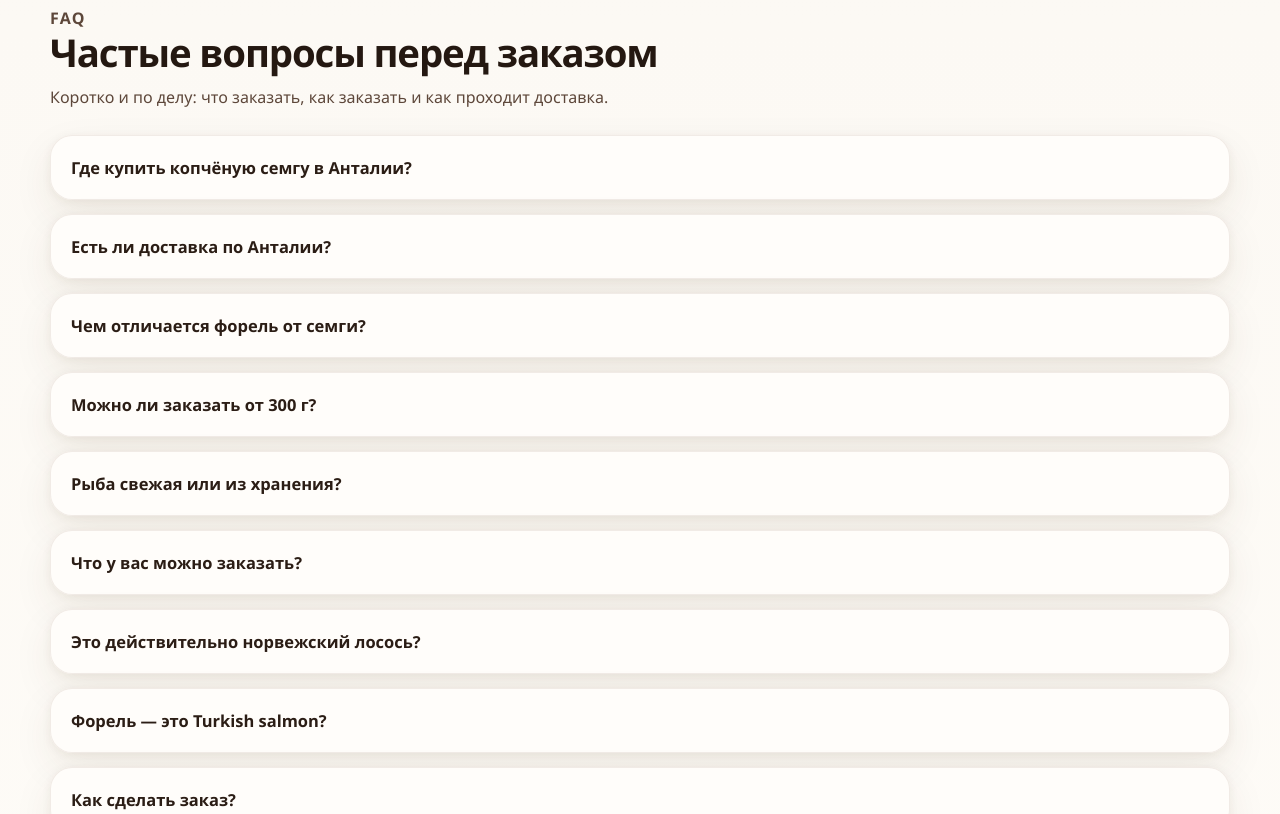
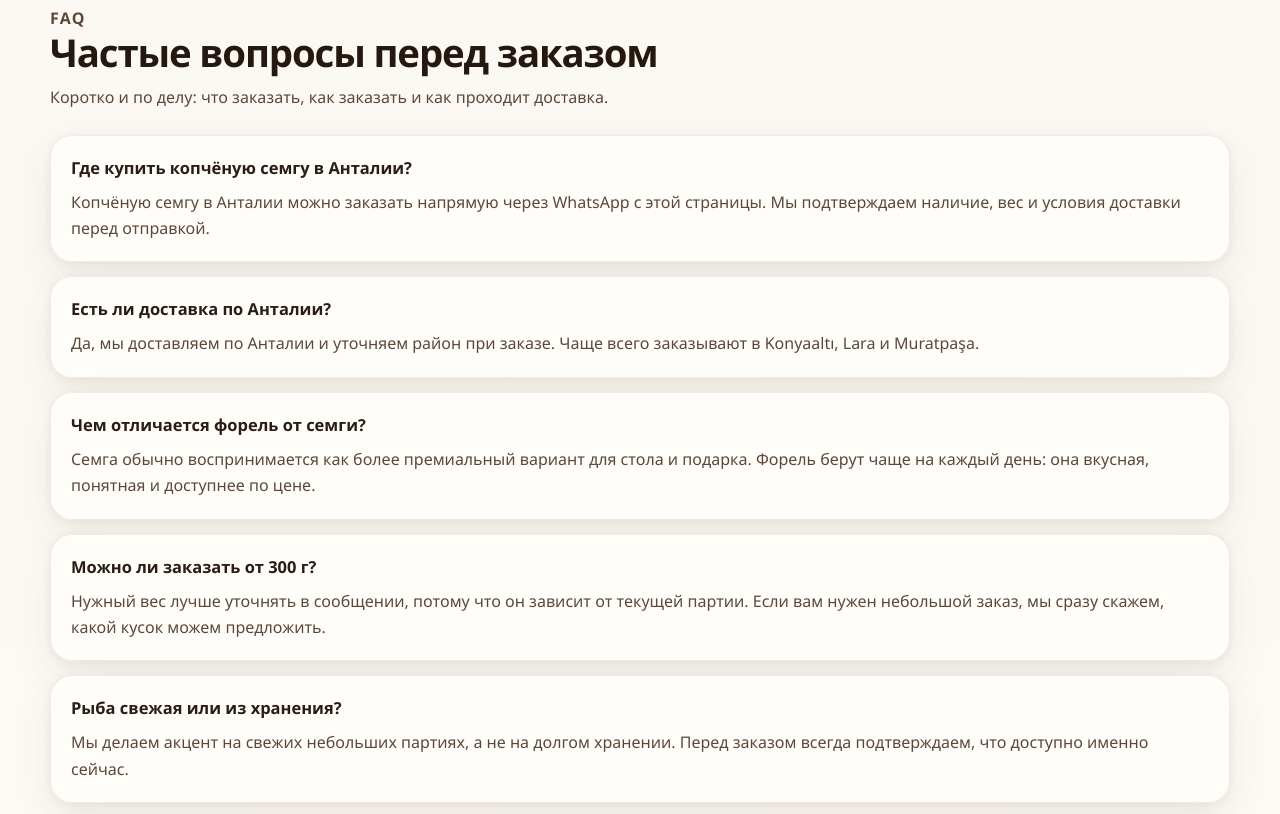
Before and after one commit to Ramiz2284/smokedFish_vercel, a React (Vite) app: page / in a window 1280 px wide. Shown: the part 3320-4134 px from the top of the page. Built offline with nearby package versions, Linux system fonts and the light colour scheme.

Commit message:
Strengthen AI crawlability and FAQ visibility

```diff
--- a/index.html
+++ b/index.html
@@ -36,10 +36,11 @@
 			content="Норвежский лосось и копчёная форель с доставкой по Antalya. Свежие партии и прямой заказ."
 		/>
 		<meta name="twitter:image" content="https://smoked-fish-vercel.vercel.app/images/somon.jpg" />
+		<!--prerender-schema-->
 	</head>
 
 	<body>
-		<div id="root"></div>
+		<div id="root"><!--prerender-root--></div>
 		<script type="module" src="/src/main.jsx"></script>
 	</body>
 </html>
--- a/scripts/postbuild-prerender.mjs
+++ b/scripts/postbuild-prerender.mjs
@@ -26,6 +26,11 @@ const escapeHtml = value =>
 		.replaceAll("'", '&#39;')
 
 const ctaHref = `${WHATSAPP_URL}?text=${encodeURIComponent(ctaMessage)}`
+const schemaMarkup = [
+	`<script type="application/ld+json">${JSON.stringify(localBusinessSchema)}</script>`,
+	`<script type="application/ld+json">${JSON.stringify(productSchema)}</script>`,
+	`<script type="application/ld+json">${JSON.stringify(faqSchema)}</script>`,
+].join('\n')
 
 const renderCTA = compact => `
 	<div class="cta-cluster ${compact ? 'cta-cluster--compact' : ''}">
@@ -38,9 +43,6 @@ const renderCTA = compact => `
 `
 
 const prerenderedHtml = `
-<script type="application/ld+json">${JSON.stringify(localBusinessSchema)}</script>
-<script type="application/ld+json">${JSON.stringify(productSchema)}</script>
-<script type="application/ld+json">${JSON.stringify(faqSchema)}</script>
 <div class="page-shell">
 	<header class="hero">
 		<nav class="topbar" aria-label="Основная навигация">
@@ -181,10 +183,10 @@ const prerenderedHtml = `
 				${faqs
 					.map(
 						item => `
-					<details class="faq-item">
-						<summary>${escapeHtml(item.question)}</summary>
+					<article class="faq-item">
+						<h3>${escapeHtml(item.question)}</h3>
 						<p>${escapeHtml(item.answer)}</p>
-					</details>`,
+					</article>`,
 					)
 					.join('')}
 			</div>
@@ -203,10 +205,9 @@ const prerenderedHtml = `
 
 const distIndexPath = path.resolve('dist/index.html')
 const currentHtml = await fs.readFile(distIndexPath, 'utf8')
-const updatedHtml = currentHtml.replace(
-	'<div id="root"></div>',
-	`<div id="root">${prerenderedHtml}</div>`,
-)
+const updatedHtml = currentHtml
+	.replace('<!--prerender-schema-->', schemaMarkup)
+	.replace('<!--prerender-root-->', prerenderedHtml)
 
 if (updatedHtml === currentHtml) {
 	throw new Error('Не удалось внедрить предрендеренный HTML в dist/index.html')
--- a/src/App.css
+++ b/src/App.css
@@ -422,25 +422,18 @@ img {
 	border-radius: 22px;
 	background: rgba(255, 253, 250, 0.96);
 	border: 1px solid rgba(122, 84, 52, 0.1);
-	padding: 0 20px;
+	padding: 20px;
 }
 
-.faq-item summary {
-	cursor: pointer;
-	list-style: none;
-	padding: 20px 0;
+.faq-item h3 {
+	margin: 0 0 10px;
 	font-size: 1.03rem;
 	font-weight: 700;
 	color: #2b1d15;
 }
 
-.faq-item summary::-webkit-details-marker {
-	display: none;
-}
-
 .faq-item p {
 	margin: 0;
-	padding: 0 0 20px;
 }
 
 .final-cta {
@@ -557,7 +550,7 @@ img {
 	}
 
 	.faq-item {
-		padding: 0 16px;
+		padding: 16px;
 	}
 }
 
--- a/src/App.jsx
+++ b/src/App.jsx
@@ -5,11 +5,8 @@ import {
 	ctaMessage,
 	ctaNote,
 	deliveryDistricts,
-	faqSchema,
 	faqs,
-	localBusinessSchema,
 	orderSteps,
-	productSchema,
 	products,
 	trustPoints,
 } from './siteContent'
@@ -47,21 +44,7 @@ function SectionHeading({ eyebrow, title, text }) {
 
 function App() {
 	return (
-		<>
-			<script
-				type='application/ld+json'
-				dangerouslySetInnerHTML={{ __html: JSON.stringify(localBusinessSchema) }}
-			/>
-			<script
-				type='application/ld+json'
-				dangerouslySetInnerHTML={{ __html: JSON.stringify(productSchema) }}
-			/>
-			<script
-				type='application/ld+json'
-				dangerouslySetInnerHTML={{ __html: JSON.stringify(faqSchema) }}
-			/>
-
-			<div className='page-shell'>
+		<div className='page-shell'>
 				<header className='hero'>
 					<nav className='topbar' aria-label='Основная навигация'>
 						<a className='brand' href='/'>
@@ -232,10 +215,10 @@ function App() {
 						/>
 						<div className='faq-list'>
 							{faqs.map(item => (
-								<details className='faq-item' key={item.question}>
-									<summary>{item.question}</summary>
+								<article className='faq-item' key={item.question}>
+									<h3>{item.question}</h3>
 									<p>{item.answer}</p>
-								</details>
+								</article>
 							))}
 						</div>
 					</section>
@@ -255,7 +238,6 @@ function App() {
 					</section>
 				</main>
 			</div>
-		</>
 	)
 }
 
```
Also changed, not shown: public/robots.txt (added), 1 other file (tests, documents, lock files or other folders).
